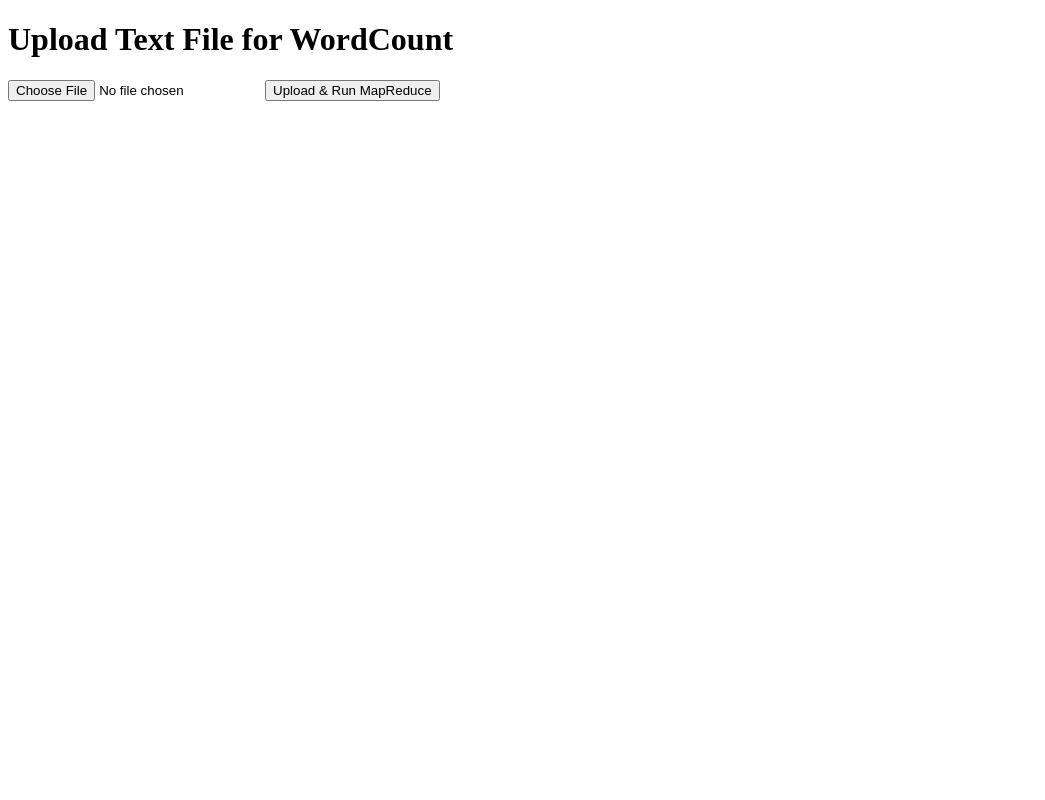
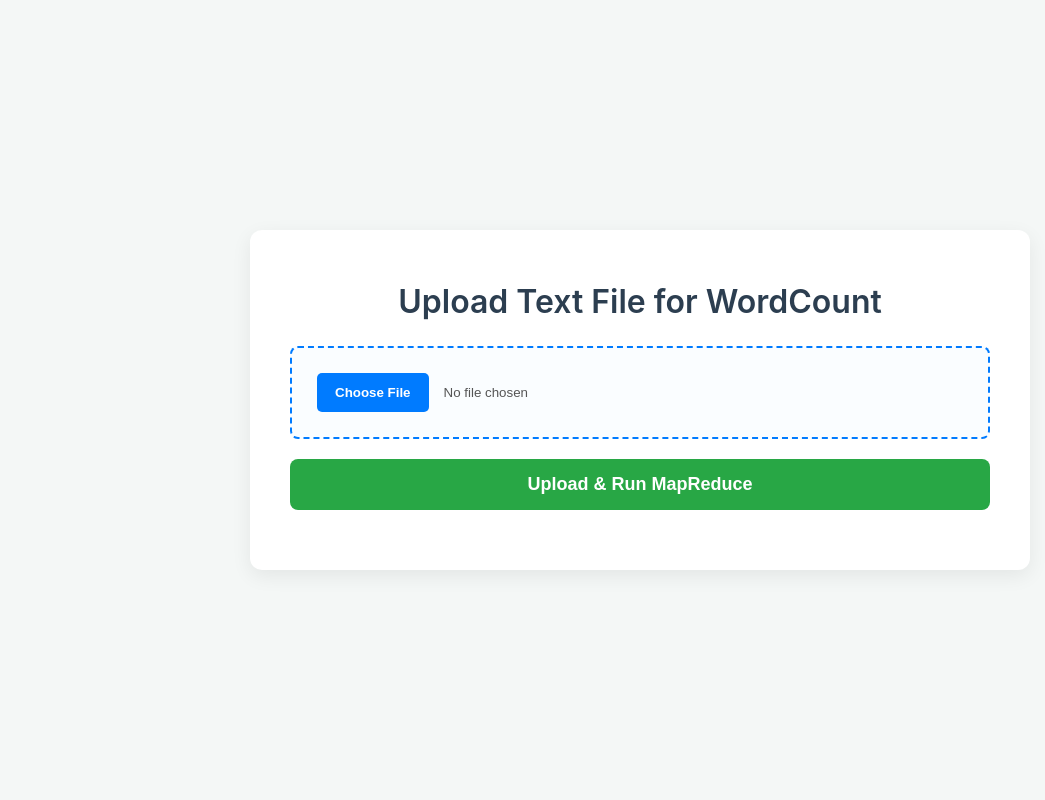
Before and after one commit to nandakum4r/hadoop-wordcount-demo, a Flask app: page / in a window 1280 px wide. Shown: the whole page, without its empty margins (0-1045 px from the left). Run offline with Flask 3, Linux system fonts and the light colour scheme; parts of the project's set-up code (start-up, migrations or seed data) failed here and were passed over.

Commit message:
update frontend

```diff
--- a/app/templates/index.html
+++ b/app/templates/index.html
@@ -1,9 +1,148 @@
 <!DOCTYPE html>
-<html>
+<html lang="en">
 <head>
+    <meta charset="UTF-8">
+    <meta name="viewport" content="width=device-width, initial-scale=1.0">
     <title>Hadoop WordCount Demo</title>
+    <style>
+        body {
+            font-family: -apple-system, BlinkMacSystemFont, "Segoe UI", Roboto, "Helvetica Neue", Arial, sans-serif;
+            background-color: #f4f7f6;
+            margin: 0;
+            padding: 20px;
+            display: flex;
+            justify-content: center;
+            align-items: center;
+            min-height: 100vh;
+            box-sizing: border-box;
+        }
+
+        .container {
+            background-color: #ffffff;
+            padding: 30px 40px;
+            border-radius: 12px;
+            box-shadow: 0 6px 20px rgba(0, 0, 0, 0.07);
+            width: 100%;
+            max-width: 700px;
+            text-align: center;
+        }
+
+        h1 {
+            color: #2c3e50;
+            margin-bottom: 25px;
+            font-weight: 600;
+        }
+
+        form {
+            margin-bottom: 30px;
+            display: flex;
+            flex-direction: column;
+            gap: 20px;
+        }
+
+        /* Custom File Input */
+        input[type="file"] {
+            border: 2px dashed #007bff;
+            border-radius: 8px;
+            padding: 25px;
+            background-color: #fafdff;
+            cursor: pointer;
+            transition: background-color 0.3s;
+            color: #555;
+        }
+
+        input[type="file"]::file-selector-button {
+            margin-right: 15px;
+            border: none;
+            background: #007bff;
+            padding: 12px 18px;
+            border-radius: 5px;
+            color: #fff;
+            font-weight: 600;
+            cursor: pointer;
+            transition: background-color 0.3s;
+        }
+
+        input[type="file"]:hover {
+            background-color: #f4f9ff;
+        }
+
+        input[type="file"]::file-selector-button:hover {
+            background: #0056b3;
+        }
+
+        /* Submit Button */
+        button[type="submit"] {
+            background-color: #28a745;
+            color: white;
+            padding: 15px;
+            border: none;
+            border-radius: 8px;
+            font-size: 18px;
+            font-weight: bold;
+            cursor: pointer;
+            transition: background-color 0.3s, transform 0.1s;
+        }
+
+        button[type="submit"]:hover {
+            background-color: #218838;
+        }
+
+        button[type="submit"]:active {
+            transform: scale(0.98);
+        }
+
+        /* Flash Message / Error Box */
+        .flash {
+            padding: 15px;
+            margin-bottom: 20px;
+            border-radius: 8px;
+            font-weight: 500;
+            background-color: #f8d7da;
+            color: #721c24;
+            border: 1px solid #f5c6cb;
+            text-align: left;
+            white-space: pre-wrap; /* To correctly format error messages */
+            word-wrap: break-word;
+        }
+
+        /* Results Area */
+        .results-container {
+            text-align: left;
+        }
+
+        h2 {
+            color: #2c3e50;
+            border-bottom: 2px solid #ecf0f1;
+            padding-bottom: 10px;
+            margin-top: 20px;
+        }
+
+        pre {
+            background-color: #fdfdfd;
+            border: 1px solid #eee;
+            border-radius: 8px;
+            padding: 20px;
+            max-height: 400px;
+            overflow-y: auto; /* Add scrollbar if result is long */
+            white-space: pre-wrap; /* Wrap long lines */
+            word-wrap: break-word;
+            color: #34495e;
+        }
+    </style>
 </head>
 <body>
+
+    <div class="container">
+
+        {% with messages = get_flashed_messages() %}
+          {% if messages %}
+            {% for message in messages %}
+              <div class="flash">{{ message }}</div>
+            {% endfor %}
+          {% endif %}
+        {% endwith %}
+
         <h1>Upload Text File for WordCount</h1>
         <form action="/upload" method="post" enctype="multipart/form-data">
             <input type="file" name="file" accept=".txt" required>
@@ -11,8 +150,12 @@
         </form>
 
         {% if result %}
+            <div class="results-container">
                 <h2>Word Count Result:</h2>
                 <pre>{{ result }}</pre>
+            </div>
         {% endif %}
+    </div>
+
 </body>
 </html>
```
Lines whose indentation alone changed are shown as unchanged.
